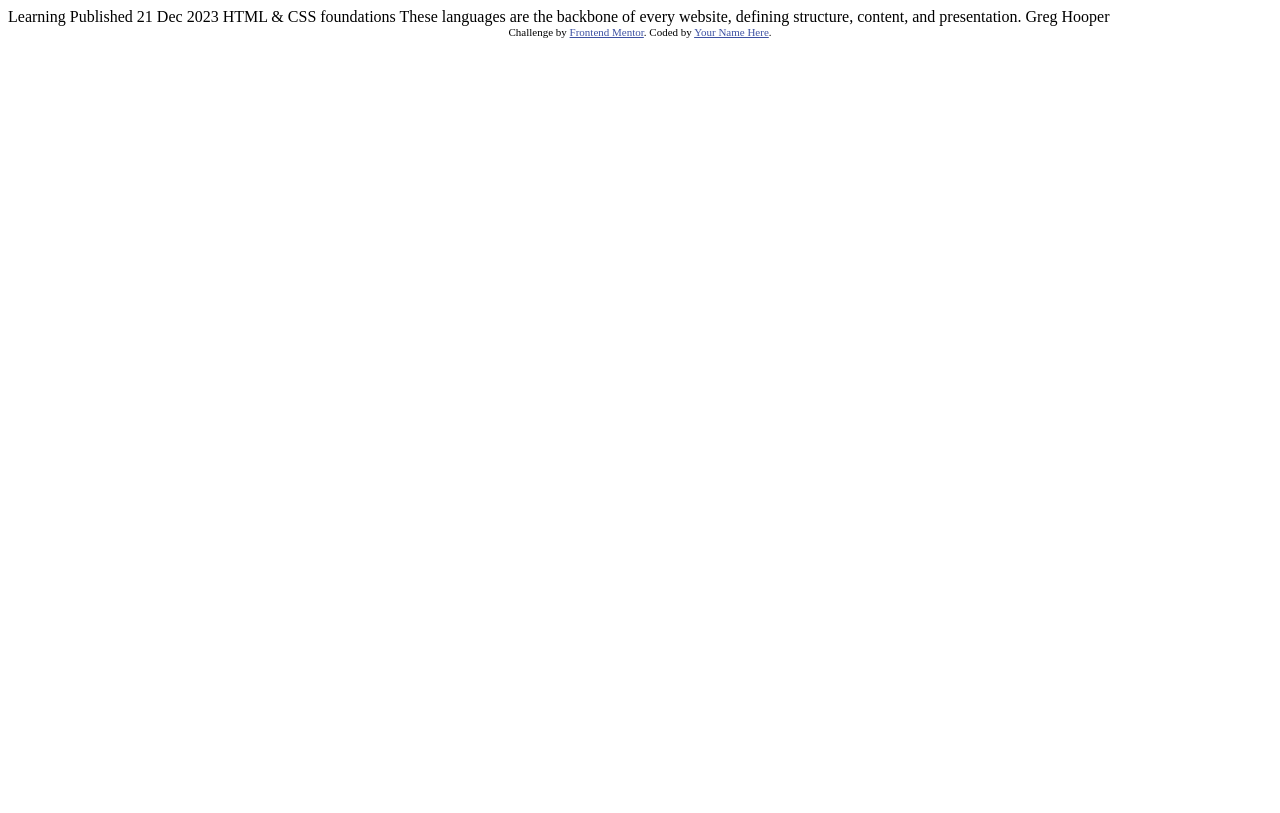
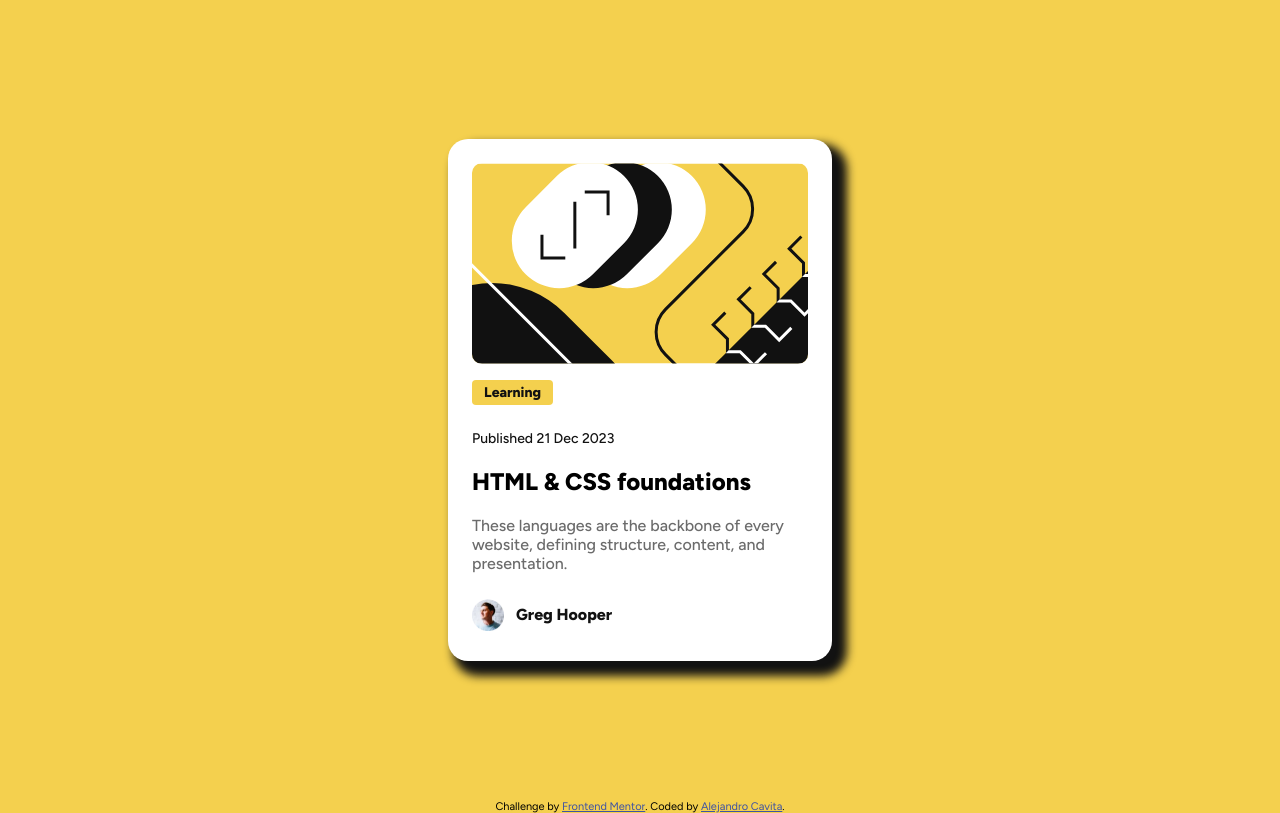
Before and after one commit to AlejandroCavita/blog-preview-card-main, a plain HTML site: page index.html in a window 1280 px wide. Drawn offline with Linux system fonts and the light colour scheme.

Commit message:
Refactor README and add initial HTML structure, CSS styles, and screenshot for Blog preview card project

```diff
--- a/index.html
+++ b/index.html
@@ -1,34 +1,61 @@
 <!DOCTYPE html>
 <html lang="en">
-<head>
-  <meta charset="UTF-8">
-  <meta name="viewport" content="width=device-width, initial-scale=1.0"> <!-- displays site properly based on user's device -->
+  <head>
+    <meta charset="UTF-8" />
+    <meta name="viewport" content="width=device-width, initial-scale=1.0" />
+    <!-- displays site properly based on user's device -->
 
-  <link rel="icon" type="image/png" sizes="32x32" href="./assets/images/favicon-32x32.png">
+    <link
+      rel="icon"
+      type="image/png"
+      sizes="32x32"
+      href="./assets/images/favicon-32x32.png"
+    />
+    <link rel="stylesheet" href="./style.css" />
+    <link rel="preconnect" href="https://fonts.googleapis.com" />
+    <link rel="preconnect" href="https://fonts.gstatic.com" crossorigin />
+    <link
+      href="https://fonts.googleapis.com/css2?family=Figtree:ital,wght@0,300..900;1,300..900&family=Outfit:wght@100..900&display=swap"
+      rel="stylesheet"
+    />
 
-  <title>Frontend Mentor | Blog preview card</title>
+    <title>Frontend Mentor | Blog preview card</title>
+  </head>
+  <body>
+    <div class="container">
+      <article class="card">
+        <header class="card-header">
 
-  <!-- Feel free to remove these styles or customise in your own stylesheet 👍 -->
-  <style>
-    .attribution { font-size: 11px; text-align: center; }
-    .attribution a { color: hsl(228, 45%, 44%); }
-  </style>
-</head>
-<body>
+            <img
+              src="./assets/images/illustration-article.svg"
+              alt="illustration-articule"
+              class="card-header__img"
+            />
 
-  Learning
+          <h1 class="card-title">Learning</h1>
+          <p class="card-date">
+            <time datetime="2023-12-21">Published 21 Dec 2023</time>
+          </p>
+        </header>
+        <section class="card-section">
+          <h2 class="card-section__header">HTML & CSS foundations</h2>
+          <p class="card-section__text">
+            These languages are the backbone of every website, defining structure,
+            content, and presentation.
+          </p>
+        </section>
+        <footer class="card-footer">
+          <img src="./assets/images/image-avatar.webp" alt="image-avatar" />
+          <p>Greg Hooper</p>
+        </footer>
+      </article>
 
-  Published 21 Dec 2023
-
-  HTML & CSS foundations
-
-  These languages are the backbone of every website, defining structure, content, and presentation.
-
-  Greg Hooper
-
+    </div>
+  </body>
   <div class="attribution">
-    Challenge by <a href="https://www.frontendmentor.io?ref=challenge" target="_blank">Frontend Mentor</a>.
-    Coded by <a href="#">Your Name Here</a>.
+    Challenge by
+    <a href="https://www.frontendmentor.io?ref=challenge" target="_blank"
+      >Frontend Mentor</a
+    >. Coded by <a href="#">Alejandro Cavita</a>.
   </div>
-</body>
 </html>
--- /dev/null
+++ b/style.css
@@ -0,0 +1,116 @@
+:root {
+  --yellow: hsl(47, 88%, 63%);
+  --gray-500: hsl(0, 0%, 42%);
+  --gray-950: hsl(0, 0%, 7%);
+  --white: hsl(0, 0%, 100%);
+  font-size: 16px;
+}
+
+html {
+  background-color: var(--yellow);
+  font-family: "Figtree", sans-serif;
+}
+
+body {
+  margin: 0;
+}
+
+.container {
+  display: flex;
+  justify-content: center;
+  align-items: center;
+  flex-direction: column;
+  min-height: 100vh;
+
+}
+
+.card {
+  /* width: 100%; */
+  width: 384px;
+  height: 522px;
+  background-color: var(--white);
+  border-radius: 20px;
+  box-shadow: 10px 10px 10px 5px hsl(0, 0%, 7%);
+  padding: 24px;
+  box-sizing: border-box;
+}
+
+.card-header__img {
+  text-align: center;
+  width: 100%;
+  height: auto;
+  border-radius: 10px;
+}
+
+@media (width <= 450px) {
+  .card {
+    width: 327px;
+    height: 501px;
+
+  }
+}
+
+.card-title {
+  padding: 4px 12px;
+  background-color: var(--yellow);
+  color: var(--gray-950);
+  display: inline-block;
+  border-radius: 4px;
+  font-weight: 800;
+  font-size: 14px;
+}
+
+.card-date {
+  font-size: 14px;
+  color: var(--gray-950);
+  font-weight: 500;
+}
+
+.card-section__header {
+  font-weight: 800;
+  font-size: 24px;
+}
+
+@media (max-width: 375px) {
+  .card-section__header {
+    font-size: 20px;
+  }
+
+}
+
+.card-section__text {
+  font-size: 16px;
+  font-weight: 500;
+  color: var(--gray-500);
+  /* padding-right: 12px; */
+}
+
+@media (max-width: 375px) {
+  .card-section__text {
+    font-size: 14px;
+  }
+}
+
+.card-footer {
+  display: flex;
+  align-items: center;
+}
+.card-footer img {
+  width: 32px;
+  height: 32px;
+  margin-right: 12px;
+}
+
+.card-footer p {
+  font-size: 16px;
+  font-weight: 800;
+  color: var(--gray-950);
+}
+
+.attribution {
+  font-size: 11px;
+  text-align: center;
+}
+.attribution a {
+  color: hsl(228, 45%, 44%);
+}
```
Also changed, not shown: screenshot.png (added), 1 other file.
